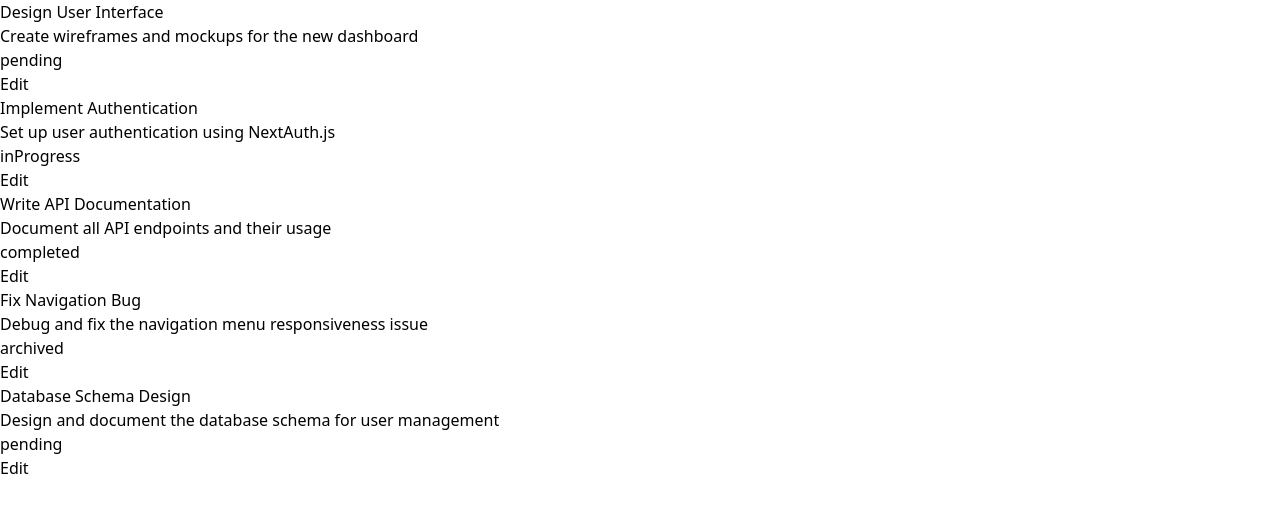
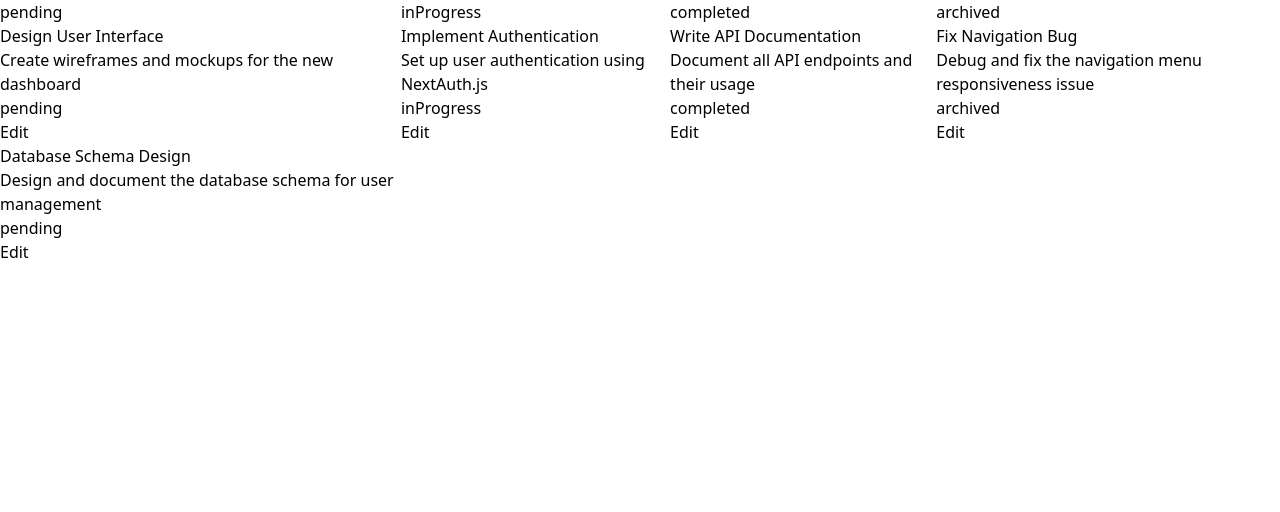
Before and after one commit to danielgavidia/fractal-pm, a Next.js app in the folder frontend/: page /kanban in a window 1280 px wide. Shown: the top 512 px of the page. Built offline with nearby package versions, Linux system fonts and the light colour scheme.

Commit message:
Added logic for grouping tasks by status on Kanban board

```diff
--- a/frontend/src/app/kanban/page.tsx
+++ b/frontend/src/app/kanban/page.tsx
@@ -1,15 +1,20 @@
 "use client";
 import TaskTab from "@/components/TaskTab";
+import TaskTabColumn from "@/components/TaskTabColumn";
 import { taskStore } from "@/stores/taskStore";
+import { TaskStatus } from "@/types/types";
+import { getTasksByStatus } from "@/utils/getTasksByStatus";
 
 // Components
 
 const page = () => {
   const { tasks } = taskStore();
+  const tasksByStatus = getTasksByStatus(tasks);
+
   return (
-    <div>
-      {tasks.map((task, key) => (
-        <TaskTab key={key} task={task} />
+    <div className="flex">
+      {tasksByStatus.map((tasks, key) => (
+        <TaskTabColumn key={key} status={tasks.status} tasks={tasks.tasks} />
       ))}
     </div>
   );
--- a/frontend/src/app/tasks/page.tsx
+++ b/frontend/src/app/tasks/page.tsx
@@ -3,13 +3,14 @@ import { taskStore } from "@/stores/taskStore";
 
 // Components
 import TaskRow from "@/components/TaskRow";
-import TaskCreate from "@/components/TaskCreate";
+import CreateTaskModal from "@/components/CreateTaskModal";
 
 const page = () => {
   const { tasks } = taskStore();
+
   return (
     <div>
-      <TaskCreate />
+      <CreateTaskModal />
       {tasks.map((task, key) => (
         <TaskRow key={key} task={task} />
       ))}
--- a/frontend/src/components/TaskCreate.tsx
+++ b/frontend/src/components/CreateTaskModal.tsx
@@ -1,7 +1,7 @@
 import { taskStore } from "@/stores/taskStore";
 import React, { useState } from "react";
 
-const TaskCreate = () => {
+const CreateTaskModal = () => {
   // Store
   const { createTask } = taskStore();
 
@@ -45,4 +45,4 @@ const TaskCreate = () => {
   );
 };
 
-export default TaskCreate;
+export default CreateTaskModal;
--- a/frontend/src/components/TaskRow.tsx
+++ b/frontend/src/components/TaskRow.tsx
@@ -2,7 +2,7 @@ import { taskStore } from "@/stores/taskStore";
 import { Task, TaskStatusEnums } from "@/types/types";
 
 // Components
-import TaskUpdate from "./TaskUpdate";
+import UpdateTaskModal from "./UpdateTaskModal";
 import { useState } from "react";
 
 interface TaskRowProps {
@@ -33,7 +33,7 @@ const TaskRow = ({ task }: TaskRowProps) => {
       <p>Status: {task.status}</p>
       <button onClick={() => deleteTask(task.id)}>Delete</button>
       <button onClick={() => setIsOpen(true)}>Edit</button>
-      {isOpen && <TaskUpdate task={task} isOpen={isOpen} onClose={handleClose} />}
+      {isOpen && <UpdateTaskModal task={task} isOpen={isOpen} onClose={handleClose} />}
     </div>
   );
 };
--- a/frontend/src/components/TaskTab.tsx
+++ b/frontend/src/components/TaskTab.tsx
@@ -1,6 +1,6 @@
 import { Task } from "@/types/types";
 import { useState } from "react";
-import TaskUpdate from "./TaskUpdate";
+import UpdateTaskModal from "./UpdateTaskModal";
 
 interface TaskTabProps {
   task: Task;
@@ -19,7 +19,7 @@ const TaskTab = ({ task }: TaskTabProps) => {
       <p>{task.description}</p>
       <p>{task.status}</p>
       <button onClick={() => setIsOpen(true)}>Edit</button>
-      {isOpen && <TaskUpdate task={task} isOpen={isOpen} onClose={handleClose} />}
+      {isOpen && <UpdateTaskModal task={task} isOpen={isOpen} onClose={handleClose} />}
     </div>
   );
 };
--- /dev/null
+++ b/frontend/src/components/TaskTabColumn.tsx
@@ -0,0 +1,24 @@
+import { Task, TaskStatus } from "@/types/types";
+
+// Components
+import TaskTab from "./TaskTab";
+
+interface TaskTabColumnProps {
+  status: TaskStatus;
+  tasks: Task[];
+}
+
+const TaskTabColumn = ({ status, tasks }: TaskTabColumnProps) => {
+  return (
+    <div>
+      <p>{status}</p>
+      <div>
+        {tasks.map((task, key) => (
+          <TaskTab key={key} task={task} />
+        ))}
+      </div>
+    </div>
+  );
+};
+
+export default TaskTabColumn;
--- a/frontend/src/components/TaskUpdate.tsx
+++ b/frontend/src/components/UpdateTaskModal.tsx
@@ -2,13 +2,13 @@ import { taskStore } from "@/stores/taskStore";
 import { Task, TaskStatus } from "@/types/types";
 import React, { useState } from "react";
 
-interface TaskUpdateProps {
+interface UpdateTaskModalProps {
   task: Task;
   isOpen: boolean;
   onClose: () => void;
 }
 
-const TaskUpdate = ({ task, isOpen, onClose }: TaskUpdateProps) => {
+const UpdateTaskModal = ({ task, isOpen, onClose }: UpdateTaskModalProps) => {
   // Store
   const { updateTask } = taskStore();
 
@@ -73,4 +73,4 @@ const TaskUpdate = ({ task, isOpen, onClose }: TaskUpdateProps) => {
   );
 };
 
-export default TaskUpdate;
+export default UpdateTaskModal;
--- /dev/null
+++ b/frontend/src/utils/getTasksByStatus.ts
@@ -0,0 +1,17 @@
+import { Task, TaskStatus } from "@/types/types";
+
+export const getTasksByStatus = (tasks: Task[]) => {
+  const tasksByStatus = Object.entries(
+    tasks.reduce((acc, task) => {
+      if (!acc[task.status]) {
+        acc[task.status] = [];
+      }
+      acc[task.status].push(task);
+      return acc;
+    }, {} as Record<TaskStatus, typeof tasks>)
+  ).map(([status, tasks]) => ({
+    status: status as TaskStatus,
+    tasks,
+  }));
+  return tasksByStatus;
+};
```
